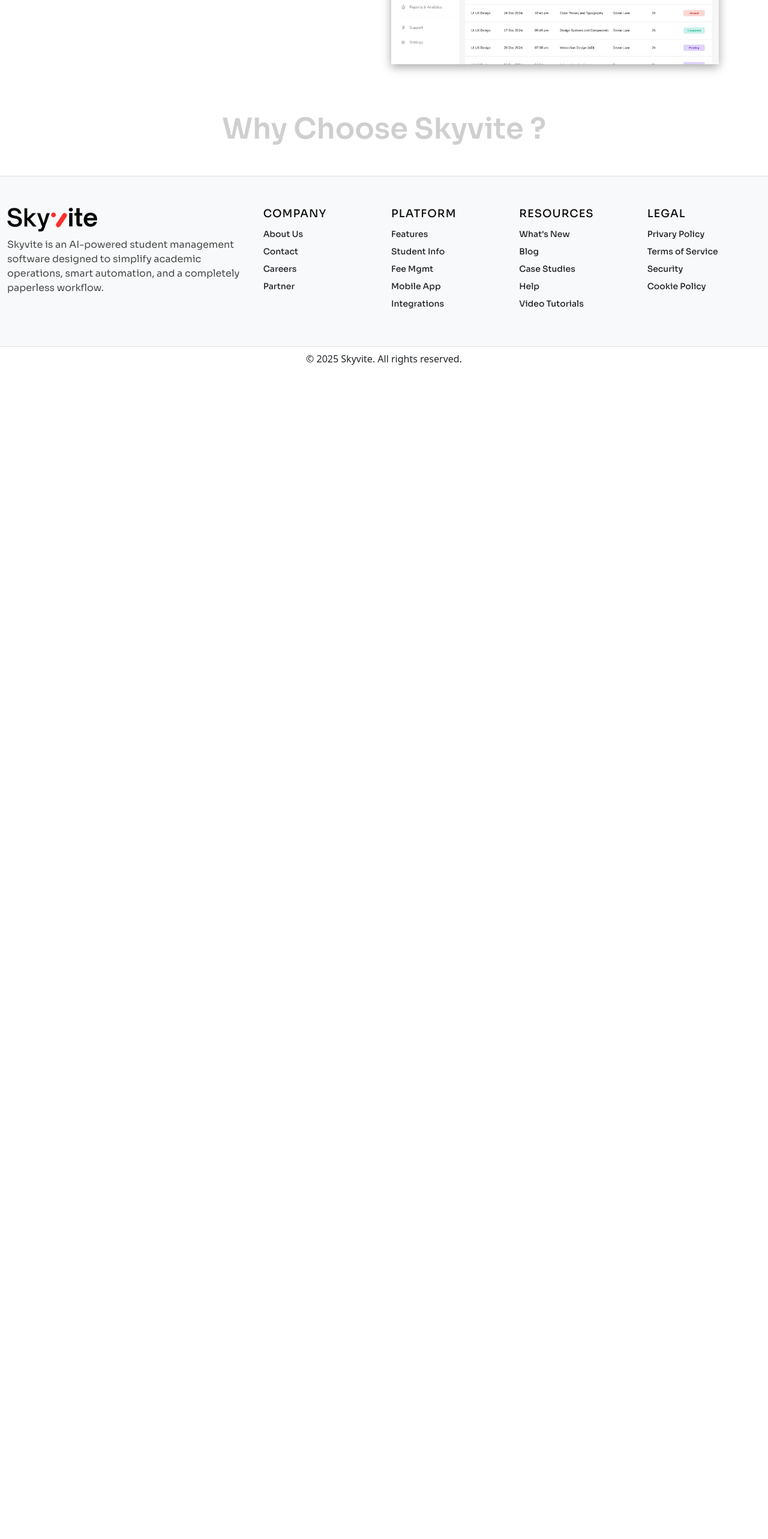
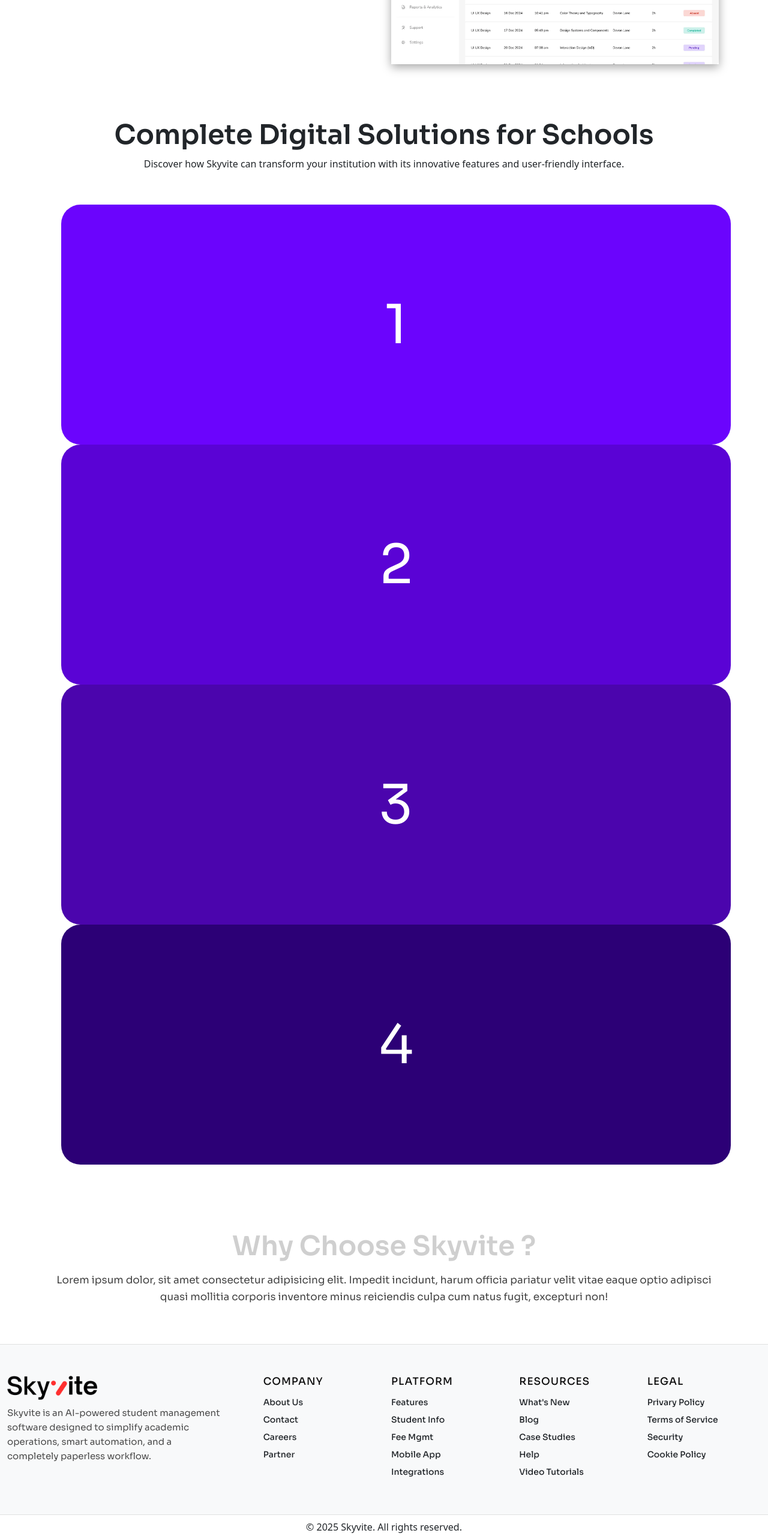
Before and after one commit to villofarm/skyvite, a React (Vite) app: page / in a window 1280 px wide. Shown: the part 1036-3601 px from the top of the page at 60% size. Before the commit the page ends 1654 px from the top, so only its background shows below. Built offline with nearby package versions, Linux system fonts and the light colour scheme; the HTML template or start-up script is replaced by a standard one.

Commit message:
Latest Code

```diff
--- a/src/index.css
+++ b/src/index.css
@@ -368,7 +368,7 @@
     color: #0f0f0f;
   font-family: Sora;
     margin-bottom: 10px;
-    font-size: 18px;
+    font-size: 17px;
     letter-spacing: 1px;
 }
 .footer-container ul{
@@ -393,6 +393,9 @@
 .footer-container p{
     color: #4a4a4a;
     font-family: Sora;
+    padding-right: 40px;
+    font-size: 15px;
+    line-height: 24px;
 }
 .footer-container .social-icons a{
   color: #fff;
@@ -403,17 +406,10 @@
 .footer-container .social-icons a:hover{
   color: #ff2f2f;
 }
-.about-text h2{
-    font-size: 36px;
-    font-family: 'Sora';
-    margin-bottom: 0;
-    color: #742fff;
-}
-
 
 .cinematic-fill {
   font-family: Sora;
-  font-size: 3rem;
+  font-size: 45px;
   font-weight: 600;
   line-height: 1.25;
   max-width: 80vw;
@@ -441,3 +437,62 @@
     max-width: 95vw;
   }
 }
+
+.about-text p{
+  font-family: Sora;
+  font-size: 17px;
+  color: #434343;
+  line-height: 28px;
+  margin-top: 15px;
+}
+
+.stickycardssection {
+  padding: 60px 0;
+  display: flex;
+  flex-direction: column;
+  align-items: center;
+  gap: 40px;
+}
+
+.stickycardssection h2{
+  font-family: Sora;
+  font-size: 45px;
+  font-weight: 600;
+  line-height: 1.25;
+}
+
+.stickycard {
+  width: 100%;
+  margin: 0 20px;
+  box-sizing: border-box;
+  background: #dedede;
+  min-height: 400px;
+  border-radius: 32px;
+  position: sticky;
+  display:flex;
+  align-items: center;
+  justify-content: center;
+  font-family : 'system-ui', sans-serif;
+  font-size: 90px;
+  font-weight: medium;
+  color: #FFF;
+  font-family: Sora;
+}
+
+.cardone {
+  top: 50px;
+  background: #6b04fd;
+}
+.cardtwo {
+  top: 80px;
+  background: #5a03d5;
+}
+.cardthree {
+  top: 110px;
+  background: #4b05ad;
+}
+
+.cardfour {
+  top: 140px;
+  background: #2c0076;
+}
--- a/src/pages/Home.jsx
+++ b/src/pages/Home.jsx
@@ -109,13 +109,29 @@
             </div>
 
             <div className="col-md-6 position-relative">
-              <img
-                className="img-fluid dshboard w-100"
-                src={aboutimg}
-                alt=""
-              />
+              <img className="img-fluid dshboard w-100" src={aboutimg} alt="" />
             </div>
           </div>
+        </div>
+      </section>
+
+      <section className="stickycardssection">
+        <div className="container">
+          <div className="row">
+            <div className="col-md-12 text-center">
+              <h2>Complete Digital Solutions for Schools</h2>
+              <p>
+                Discover how Skyvite can transform your institution with its
+                innovative features and user-friendly interface.
+              </p>
+            </div>
+          </div>
+        </div>
+        <div className="container">
+          <div className="stickycard cardone">1</div>
+          <div className="stickycard cardtwo">2</div>
+          <div className="stickycard cardthree">3</div>
+          <div className="stickycard cardfour">4</div>
         </div>
       </section>
 
@@ -124,9 +140,14 @@
         <div className="container">
           <div className="row">
             <div className="col-md-12 text-center">
-
-              <p ref={paragraphRef} className="cinematic-fill">
+              <h2 ref={paragraphRef} className="cinematic-fill">
                 Why Choose Skyvite ?
+              </h2>
+              <p>
+                Lorem ipsum dolor, sit amet consectetur adipisicing elit.
+                Impedit incidunt, harum officia pariatur velit vitae eaque optio
+                adipisci quasi mollitia corporis inventore minus reiciendis
+                culpa cum natus fugit, excepturi non!
               </p>
             </div>
           </div>
```
